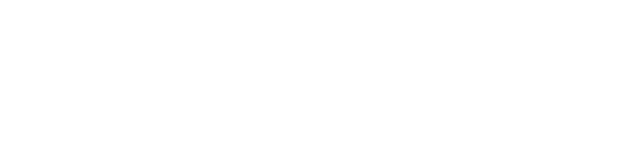
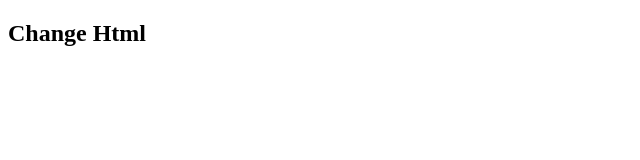
Before and after one commit to vannlp/bai1, a plain HTML site: page index.html in a window 1280 px wide. Shown: the whole page, without its empty margins (0-640 px from the left). Drawn offline with Linux system fonts and the light colour scheme.

Commit message:
[update] add h2 element

```diff
--- a/index.html
+++ b/index.html
@@ -6,6 +6,6 @@
     <title>Document</title>
 </head>
 <body>
-
+    <h2>Change Html</h2>
 </body>
 </html>
```
